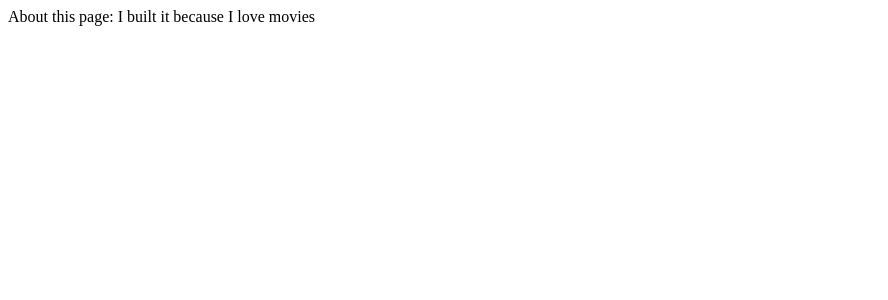
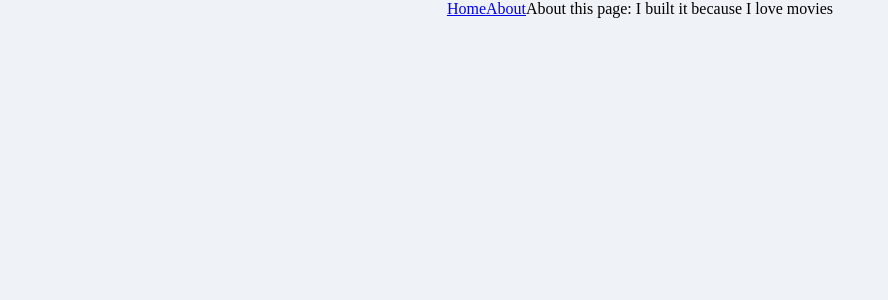
Before and after one commit to uujinu/react_movie_app, a React (Create React App) app in the folder frontend/: page /#/about in a window 1280 px wide. Shown: the top 300 px of the page, without its empty margins (0-888 px from the left). Built offline with nearby package versions, Linux system fonts and the light colour scheme.

Commit message:
#6.2 Building the Navigation

```diff
--- a/frontend/src/App.js
+++ b/frontend/src/App.js
@@ -1,14 +1,18 @@
 import React from "react";
 import {HashRouter, Route} from "react-router-dom";
+import Navigation from "./components/Navigation";
 import About from "./routes/About";
-import Home from "/routes/Home";
+import Home from "./routes/Home";
 
 function App() {
-  return <HashRouter>
-    {/* props : 렌더링할 스크린, 무엇을 할지 정해줌 */}
-    <Route path="/" exact={true} component={Home} />
-    <Route path="/about" component={About} />
-  </HashRouter>
+  return (
+    <HashRouter>
+    <Navigation />
+      {/* props : 렌더링할 스크린, 무엇을 할지 정해줌 */}
+      <Route path="/" exact={true} component={Home} />
+      <Route path="/about" component={About} />
+    </HashRouter>
+  );
 }
 
 export default App;
--- /dev/null
+++ b/frontend/src/components/Navigation.js
@@ -0,0 +1,13 @@
+import React from "react";
+import {Link} from "react-router-dom";
+
+function Navigation() {
+    return (
+    <div>
+        <Link to="/">Home</Link>
+        <Link to="/about">About</Link>
+    </div>
+    );
+}
+
+export default Navigation;
--- a/frontend/src/routes/Home.js
+++ b/frontend/src/routes/Home.js
@@ -44,4 +44,4 @@
   }
 }
 
-export default App;
+export default Home;
```
Also changed, not shown: frontend/src/components/Navigation.css (added).
